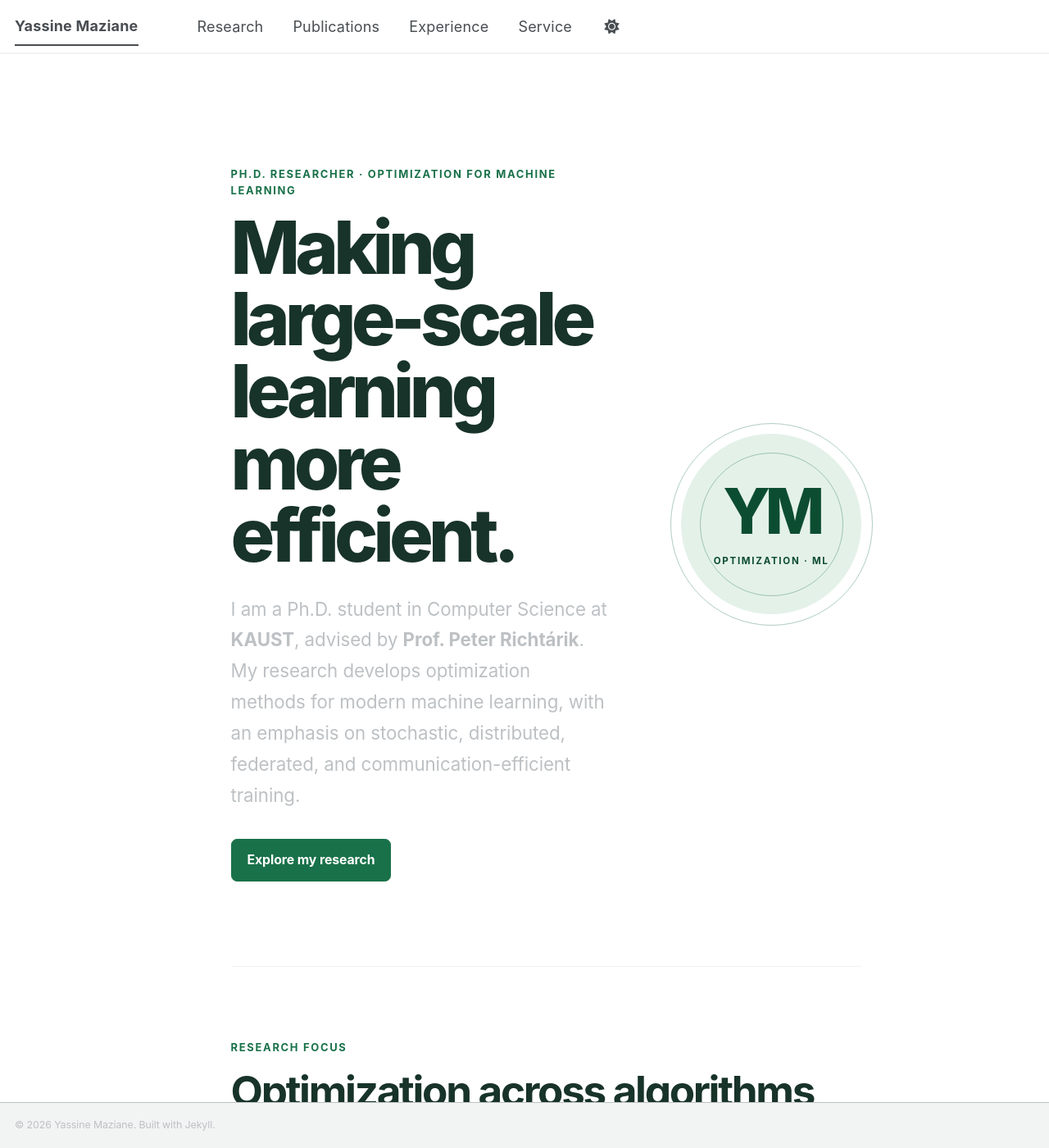
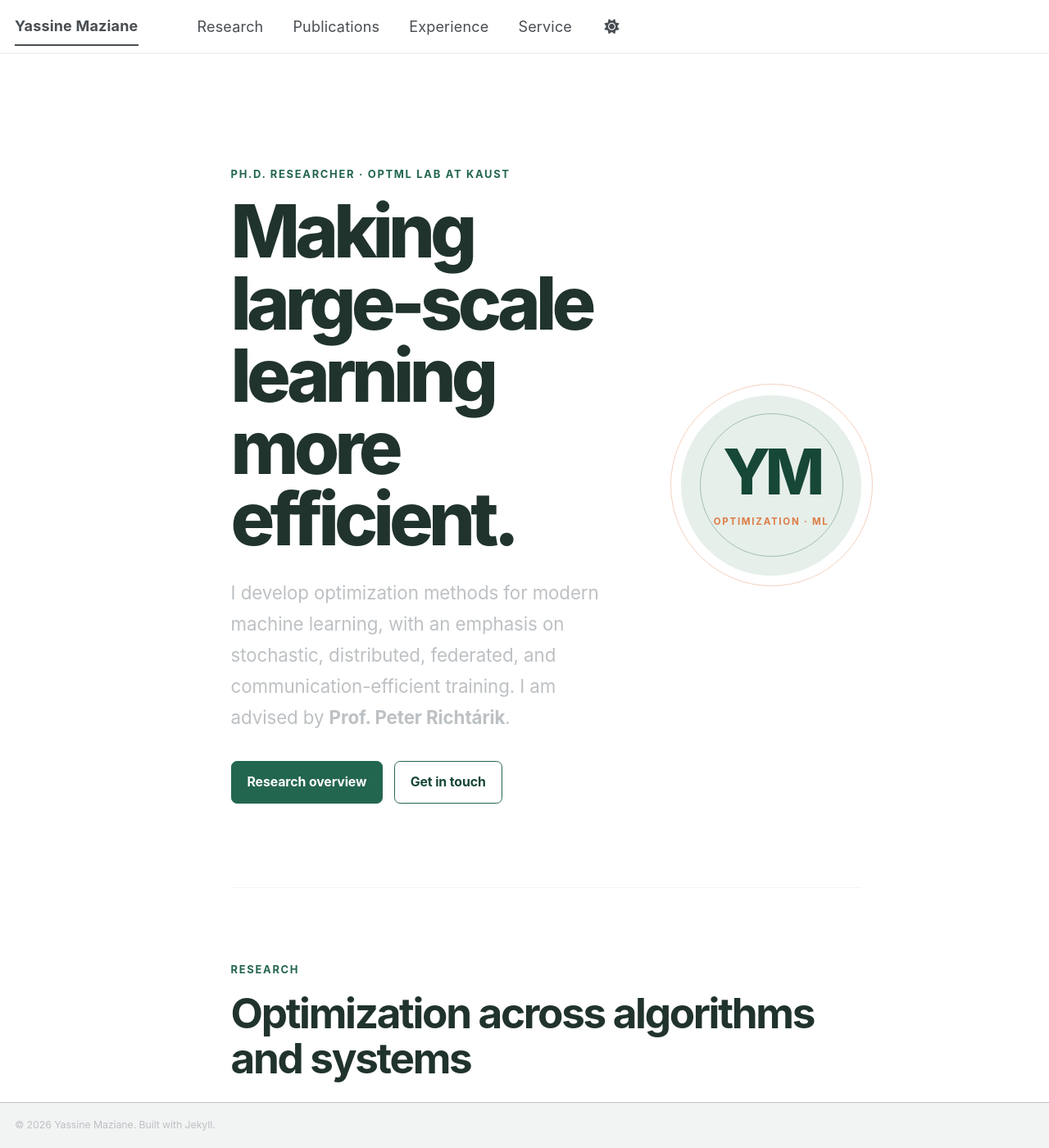
Before and after one commit to yass43/MyPage, a Jekyll site: the page built from _pages/about.md, in a window 1280 px wide and 1400 px high. Shown: the whole window at 82% size. Built offline with Jekyll 4.4.1, drawn with Linux system fonts in a browser that asks for light colours; a style sheet for code colours, icons or effects is not loaded; some of the changed text lies outside the part shown.

Commit message:
Simplify homepage and update visual design

```diff
--- a/_config.yml
+++ b/_config.yml
@@ -27,8 +27,8 @@ author:
   name             : "Yassine Maziane"
   pronouns         : # example: "she/her"
   bio              : "Ph.D. researcher in optimization for machine learning"
-  location         : "Thuwal, Saudi Arabia"
-  employer         : "KAUST"
+  location         :
+  employer         : "KAUST · OptML Lab"
   uri              : # URL
   email            : "YassineMaziane7@gmail.com"
 
--- a/_pages/about.md
+++ b/_pages/about.md
@@ -12,47 +12,51 @@ redirect_from:
 
 <section class="home-hero">
   <div class="home-hero__copy">
-    <p class="eyebrow">Ph.D. Researcher · Optimization for Machine Learning</p>
+    <p class="eyebrow">Ph.D. Researcher · OptML Lab at KAUST</p>
     <h1>Making large-scale learning more efficient.</h1>
-    <p class="home-hero__lead">I am a Ph.D. student in Computer Science at <strong>KAUST</strong>, advised by <strong>Prof. Peter Richtárik</strong>. My research develops optimization methods for modern machine learning, with an emphasis on stochastic, distributed, federated, and communication-efficient training.</p>
+    <p class="home-hero__lead">I develop optimization methods for modern machine learning, with an emphasis on stochastic, distributed, federated, and communication-efficient training. I am advised by <strong>Prof. Peter Richtárik</strong>.</p>
     <div class="hero-actions">
-      <a class="button button--primary" href="{{ '/research/' | relative_url }}">Explore my research</a>
+      <a class="button button--primary" href="#research">Research overview</a>
+      <a class="button button--secondary" href="mailto:YassineMaziane7@gmail.com">Get in touch</a>
     </div>
   </div>
-  <div class="home-hero__mark" aria-hidden="true">
+  <div class="home-hero__mark" aria-label="Profile image placeholder">
     <span>YM</span>
     <small>Optimization · ML</small>
   </div>
 </section>
-<section class="home-section">
+
+<section class="home-section" id="research">
   <div class="section-heading">
-    <p class="eyebrow">Research focus</p>
+    <p class="eyebrow">Research</p>
     <h2>Optimization across algorithms and systems</h2>
   </div>
   <div class="focus-grid">
     <article class="focus-card">
       <span class="focus-card__number">01</span>
       <h3>Optimization for ML</h3>
-      <p>Designing robust and efficient stochastic methods for training modern machine-learning models.</p>
+      <p>Robust and efficient stochastic methods for training modern machine-learning models.</p>
     </article>
     <article class="focus-card">
       <span class="focus-card__number">02</span>
       <h3>Distributed learning</h3>
-      <p>Reducing communication and synchronization costs in federated and large-scale training.</p>
+      <p>Communication-efficient algorithms for federated and large-scale training.</p>
     </article>
     <article class="focus-card">
       <span class="focus-card__number">03</span>
-      <h3>Modern model training</h3>
-      <p>Studying matrix-aware optimizers, variance reduction, and efficient update schedules.</p>
+      <h3>Modern optimizers</h3>
+      <p>Matrix-aware geometry, variance reduction, and selective update schedules.</p>
     </article>
   </div>
+  <a class="text-link section-link" href="{{ '/research/' | relative_url }}">More about my research <span aria-hidden="true">→</span></a>
 </section>
+
 <section class="home-section home-section--split">
   <div class="section-heading">
-    <p class="eyebrow">Recent work</p>
-    <h2>Selected research</h2>
-    <p>My current work connects optimization theory with the practical constraints of large-scale learning systems.</p>
-    <a class="text-link" href="{{ '/publications/' | relative_url }}">View all publications <span aria-hidden="true">→</span></a>
+    <p class="eyebrow">Selected work</p>
+    <h2>Recent research</h2>
+    <p>Theory and algorithms shaped by the practical constraints of large-scale learning systems.</p>
+    <a class="text-link" href="{{ '/publications/' | relative_url }}">All publications <span aria-hidden="true">→</span></a>
   </div>
   <div class="featured-list">
     <article class="featured-paper">
@@ -64,18 +68,63 @@ redirect_from:
     <article class="featured-paper">
       <div class="featured-paper__meta"><span>OPT-ML 2026</span><span>Under review · ICLR</span></div>
       <h3>VENUS</h3>
-      <p>Decoupling samples in MARS to create a larger estimator family for matrix-aware optimization.</p>
+      <p>Decoupling samples in MARS to enlarge the estimator family for matrix-aware optimization.</p>
     </article>
   </div>
 </section>
 
 <section class="home-section">
-  <div class="news-panel">
+  <div class="section-heading">
+    <p class="eyebrow">Background</p>
+    <h2>Education and experience</h2>
+  </div>
+  <div class="overview-grid">
+    <article class="overview-card">
+      <h3>Education</h3>
+      <div class="compact-item">
+        <span>2025–present</span>
+        <div><strong>Ph.D. in Computer Science</strong><small>KAUST · OptML Lab</small></div>
+      </div>
+      <div class="compact-item">
+        <span>2021–2023</span>
+        <div><strong>M.Sc. in Machine Learning & Data Science</strong><small>University of Liège · Magna Cum Laude</small></div>
+      </div>
+      <div class="compact-item">
+        <span>2018–2021</span>
+        <div><strong>B.Sc. in Engineering</strong><small>University of Liège</small></div>
+      </div>
+    </article>
+    <article class="overview-card">
+      <h3>Experience</h3>
+      <div class="compact-item">
+        <span>2024–2025</span>
+        <div><strong>Machine Learning Engineer</strong><small>Qualcomm</small></div>
+      </div>
+      <div class="compact-item">
+        <span>2022–2023</span>
+        <div><strong>Data Engineer</strong><small>University of Liège</small></div>
+      </div>
+      <div class="compact-item">
+        <span>2022–2023</span>
+        <div><strong>Student Instructor</strong><small>Optimization and numerical methods</small></div>
+      </div>
+    </article>
+  </div>
+  <a class="text-link section-link" href="{{ '/experience/' | relative_url }}">Full background <span aria-hidden="true">→</span></a>
+</section>
+
+<section class="home-section">
+  <div class="community-panel">
     <div>
-      <p class="eyebrow">Current position</p>
-      <h2>Ph.D. in Computer Science</h2>
-      <p>King Abdullah University of Science and Technology (KAUST), June 2025–present.</p>
+      <p class="eyebrow">Academic service</p>
+      <h2>Contributing to the community</h2>
+      <p>Reviewer for JMLR and the NeurIPS CODEC Workshop; organizer of the 2025 KAUST Workshop on Distributed Training in the Era of Large Models.</p>
+      <a class="text-link" href="{{ '/service/' | relative_url }}">Service details <span aria-hidden="true">→</span></a>
     </div>
-    <a class="button button--secondary" href="mailto:YassineMaziane7@gmail.com">Get in touch</a>
+    <div class="contact-card">
+      <span class="contact-card__label">Contact</span>
+      <a href="mailto:YassineMaziane7@gmail.com">YassineMaziane7@gmail.com</a>
+      <a href="https://mlexplora.github.io/MLExplora/">MLExplora <span aria-hidden="true">↗</span></a>
+    </div>
   </div>
 </section>
--- a/_sass/layout/_custom.scss
+++ b/_sass/layout/_custom.scss
@@ -2,20 +2,20 @@
    ========================================================================== */
 
 :root {
-  --ym-accent: #197149;
-  --ym-accent-strong: #0c4d31;
-  --ym-accent-soft: #e4f1e9;
-  --ym-warm: #d9782d;
-  --ym-panel: #f5f8f5;
-  --ym-ink: #183329;
+  --ym-accent: #23664f;
+  --ym-accent-strong: #164737;
+  --ym-accent-soft: #e6efe9;
+  --ym-warm: #dd7c47;
+  --ym-panel: #f6f4ee;
+  --ym-ink: #20332c;
 }
 
 html[data-theme="dark"] {
-  --ym-accent: #78d5a7;
-  --ym-accent-strong: #a4e6c4;
-  --ym-accent-soft: #204335;
-  --ym-warm: #f0a35e;
-  --ym-panel: #39443e;
+  --ym-accent: #7fc8a8;
+  --ym-accent-strong: #b6e0cb;
+  --ym-accent-soft: #26473a;
+  --ym-warm: #f0a06b;
+  --ym-panel: #333b37;
   --ym-ink: #f7f9f8;
 }
 
@@ -181,6 +181,7 @@ body {
 
 .home-hero__mark::before {
   inset: -0.75rem;
+  border-color: var(--ym-warm);
 }
 
 .home-hero__mark::after {
@@ -196,6 +197,7 @@ body {
 
 .home-hero__mark small {
   margin-top: 0.75rem;
+  color: var(--ym-warm);
   font-size: 0.64rem;
   font-weight: 700;
   letter-spacing: 0.15em;
@@ -241,6 +243,12 @@ body {
 .focus-card {
   min-height: 14rem;
   padding: 1.45rem;
+  transition: border-color 160ms ease, transform 160ms ease;
+}
+
+.focus-card:hover {
+  border-color: var(--ym-warm);
+  transform: translateY(-3px);
 }
 
 .focus-card__number {
@@ -322,6 +330,113 @@ body {
 
 .news-panel p:last-child {
   margin-bottom: 0;
+}
+
+.section-link {
+  margin-top: 1.4rem;
+}
+
+.overview-grid {
+  display: grid;
+  grid-template-columns: repeat(2, minmax(0, 1fr));
+  gap: 1rem;
+}
+
+.overview-card {
+  padding: clamp(1.3rem, 3vw, 2rem);
+  background: var(--ym-panel);
+  border-radius: 0.7rem;
+}
+
+.overview-card h3 {
+  margin: 0 0 1.4rem;
+  font-size: 1.25rem;
+}
+
+.compact-item {
+  display: grid;
+  grid-template-columns: 6.5rem minmax(0, 1fr);
+  gap: 1rem;
+  padding: 0.9rem 0;
+  border-top: 1px solid var(--global-border-color);
+}
+
+.compact-item > span {
+  color: var(--ym-accent);
+  font-family: $monospace;
+  font-size: 0.7rem;
+  font-weight: 700;
+}
+
+.compact-item strong,
+.compact-item small {
+  display: block;
+}
+
+.compact-item strong {
+  color: var(--ym-ink);
+  font-size: 0.9rem;
+  line-height: 1.4;
+}
+
+.compact-item small {
+  margin-top: 0.25rem;
+  color: var(--global-text-color-light);
+  line-height: 1.4;
+}
+
+.community-panel {
+  display: grid;
+  grid-template-columns: minmax(0, 1.4fr) minmax(260px, 0.6fr);
+  gap: clamp(2rem, 6vw, 5rem);
+  align-items: center;
+  padding: clamp(1.7rem, 4vw, 3rem);
+  color: #fff;
+  background: var(--ym-accent-strong);
+  border-radius: 0.8rem;
+}
+
+.community-panel h2 {
+  margin: 0 0 1rem;
+  padding: 0;
+  color: #fff;
+  font-size: clamp(1.7rem, 3vw, 2.5rem);
+  letter-spacing: -0.035em;
+  border: 0;
+}
+
+.community-panel p:not(.eyebrow) {
+  max-width: 45rem;
+  color: rgba(255, 255, 255, 0.78);
+}
+
+.community-panel .eyebrow,
+.community-panel .text-link {
+  color: var(--ym-warm) !important;
+}
+
+.contact-card {
+  display: grid;
+  gap: 0.75rem;
+  padding: 1.35rem;
+  background: rgba(255, 255, 255, 0.08);
+  border: 1px solid rgba(255, 255, 255, 0.16);
+  border-radius: 0.55rem;
+}
+
+.contact-card__label {
+  color: var(--ym-warm);
+  font-size: 0.66rem;
+  font-weight: 750;
+  letter-spacing: 0.12em;
+  text-transform: uppercase;
+}
+
+.contact-card a {
+  overflow-wrap: anywhere;
+  color: #fff;
+  font-size: 0.88rem;
+  text-decoration: none;
 }
 
 /* Research, publications, experience, and service */
@@ -562,6 +677,8 @@ html[data-theme="dark"] .status--review {
   .focus-grid,
   .research-grid,
   .service-grid,
+  .overview-grid,
+  .community-panel,
   .home-section--split {
     grid-template-columns: 1fr;
   }
--- a/_sass/theme/_default_dark.scss
+++ b/_sass/theme/_default_dark.scss
@@ -3,7 +3,7 @@
     ========================================================================== */
 
 /* Color codes used for the theme */
-$primary-color              : #78d5a7;
+$primary-color              : #7fc8a8;
 $gray                       : #7a8288;
 $dark-gray                  : mix(#000, $gray, 40%);
 $darker-gray                : mix(#000, $gray, 60%);
@@ -13,13 +13,13 @@ $background                 : #474747;
 $background-light           : mix(#fff, $background, 80%);
 $background-lighter         : mix(#fff, $background, 90%);
 $text                       : #ffffff;
-$link                       : #78d5a7;
+$link                       : #7fc8a8;
 $link-dark                  : mix(#000, $link, 25%);
 $link-light                 : mix(#fff, $link, 25%);
 
 /* Color codes used for the site */
 $danger-color               : #ee5f5b;
-$info-color                 : #78d5a7;
+$info-color                 : #7fc8a8;
 $notice-color               : #7a8288;
 $success-color              : #62c462;
 $warning-color              : #f89406;
--- a/_sass/theme/_default_light.scss
+++ b/_sass/theme/_default_light.scss
@@ -2,7 +2,7 @@
     DEFAULT THEME - LIGHT VERSION
     ========================================================================== */
 /* Color codes used for the theme */
-$primary-color              : #197149;
+$primary-color              : #23664f;
 $gray                       : #7a8288;
 $dark-gray                  : mix(#000, $gray, 40%);
 $darker-gray                : mix(#000, $gray, 60%);
@@ -11,7 +11,7 @@ $lighter-gray               : mix(#fff, $gray, 90%);
 
 /* Color codes used for the site */
 $danger-color               : #ee5f5b;
-$info-color                 : #197149;
+$info-color                 : #23664f;
 $notice-color               : #7a8288;
 $success-color              : #62c462;
 $warning-color              : #f89406;
@@ -36,9 +36,9 @@ $sidebar-screen-min-width   : 1024px;
     --global-code-background-color      : #fafafa;
     --global-code-text-color            : #{$darker-gray};
     --global-fig-caption-color          : mix(#fff,  #{$dark-gray}, 25%);
-    --global-link-color                 : #197149;
-    --global-link-color-hover           : mix(#000, #197149, 25%);
-    --global-link-color-visited         : mix(#fff, #197149, 18%);
+    --global-link-color                 : #23664f;
+    --global-link-color-hover           : mix(#000, #23664f, 25%);
+    --global-link-color-visited         : mix(#fff, #23664f, 18%);
     --global-masthead-link-color        : #{$dark-gray};
     --global-masthead-link-color-hover  : mix(#000, #{$gray}, 25%);
     --global-text-color                 : #{$dark-gray};
```
Also changed, not shown: _pages/experience.md (+2 -14 lines).
